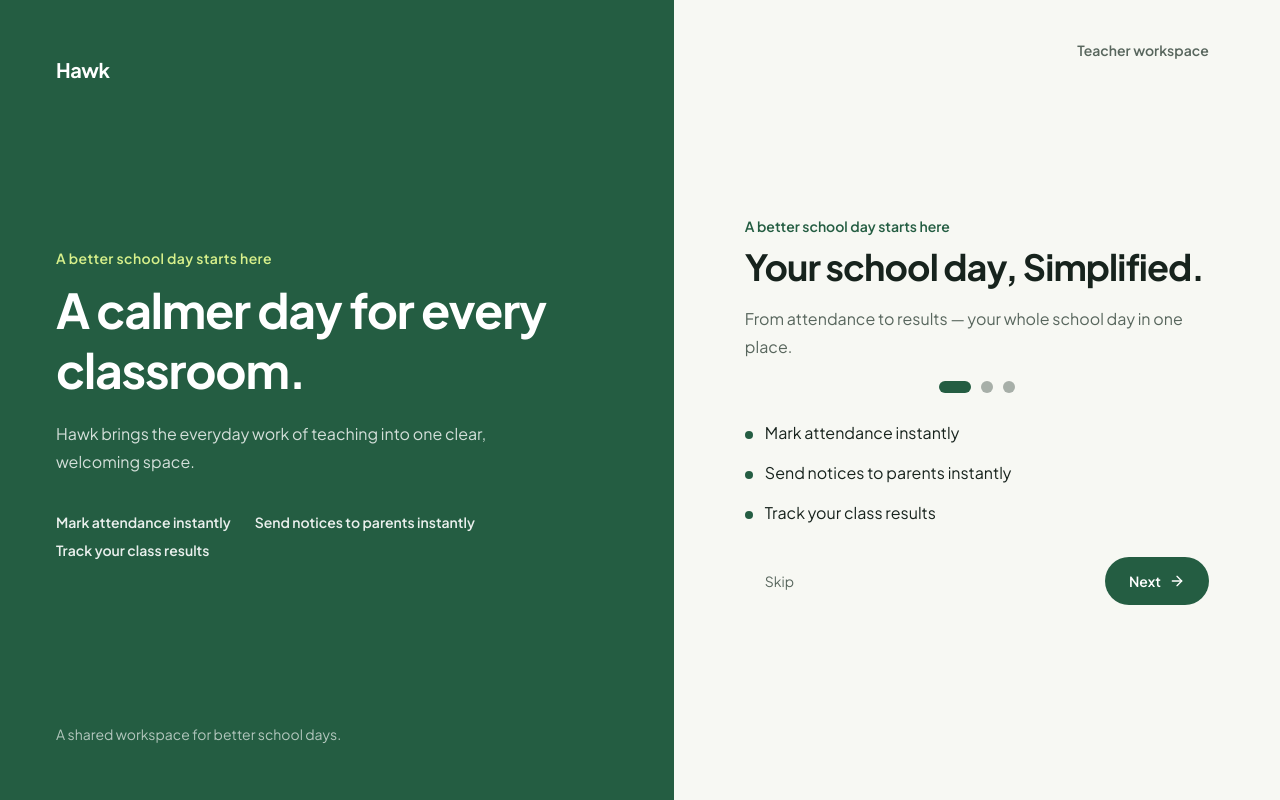
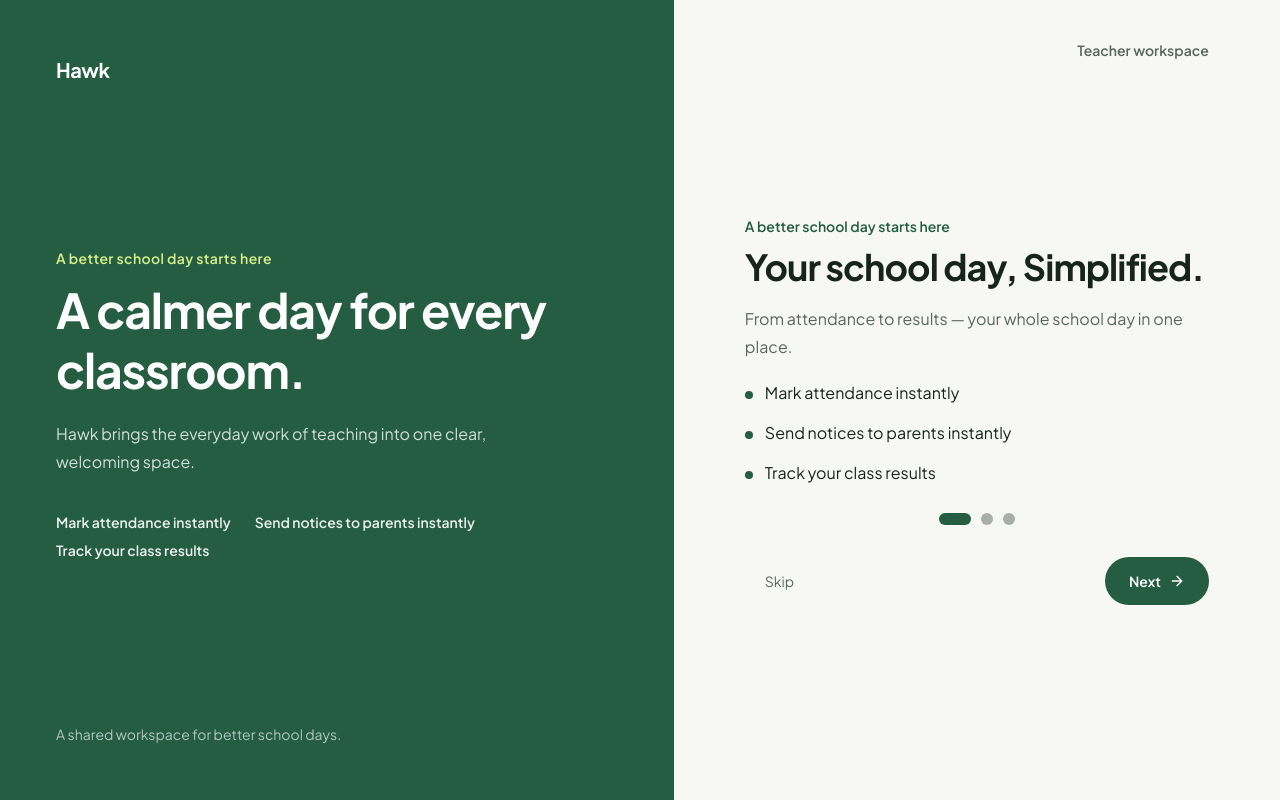
Before and after one commit to koolabhinay07/Hawk, a React (Vite) app: page / in a window 1280 px wide. Built offline with nearby package versions, Linux system fonts and the light colour scheme; a web font is replaced by a local one.

Commit message:
Add full project source

```diff
--- a/src/OnboardingFlow.tsx
+++ b/src/OnboardingFlow.tsx
@@ -277,11 +277,8 @@ export default function OnboardingFlow({ onComplete }: { onComplete: (profile?:
                 <p className="mb-2 text-sm font-semibold text-icon-accent">{slide.eyebrow}</p>
                 <h1 className="max-w-xl text-3xl font-bold leading-tight tracking-tight md:text-4xl">{slide.title}</h1>
                 <p className="mt-4 max-w-lg text-base leading-7 text-muted-foreground">{slide.body}</p>
-                <div className="mt-5 flex items-center justify-center gap-2.5" role="group" aria-label={`Slide ${slideIndex + 1} of ${slides.length}`}>
-                  {slides.map((item, index) => <span key={item.title} className={`h-3 rounded-full transition-all ${index === slideIndex ? "w-8 bg-primary" : "w-3 bg-muted-foreground/50"}`} />)}
-                </div>
                 {slideIndex === 0 ? (
-                  <ul className="mt-7 grid gap-4">
+                  <ul className="mt-5 grid gap-4">
                     {slide.points.map((point) => (
                       <li key={point} className="flex items-start gap-3 text-base leading-6 text-foreground">
                         <span aria-hidden="true" className="mt-2.5 size-2 shrink-0 rounded-full bg-primary" />
@@ -297,6 +294,9 @@ export default function OnboardingFlow({ onComplete }: { onComplete: (profile?:
                     </ul>
                   </div>
                 )}
+                <div className="mt-7 flex items-center justify-center gap-2.5" role="group" aria-label={`Slide ${slideIndex + 1} of ${slides.length}`}>
+                  {slides.map((item, index) => <span key={item.title} className={`h-3 rounded-full transition-all ${index === slideIndex ? "w-8 bg-primary" : "w-3 bg-muted-foreground/50"}`} />)}
+                </div>
                 <div className="mt-8 flex flex-col-reverse gap-3 sm:flex-row sm:items-center sm:justify-between">
                   {slideIndex < slides.length - 1 ? (
                     <><button type="button" onClick={goLogin} className="min-h-11 rounded-full px-5 text-sm font-normal text-muted-foreground hover:bg-muted">Skip</button><button type="button" onClick={() => setSlideIndex((index) => Math.min(index + 1, slides.length - 1))} className={filledButton}>Next<ArrowRight className="size-4" /></button></>
```
